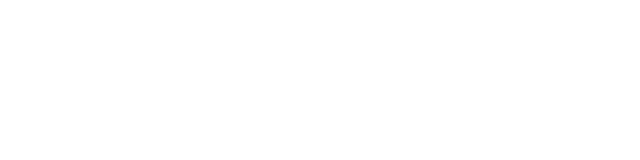
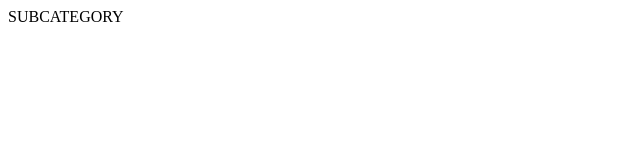
Before and after one commit to danielclaytonborgtx/bebidasGarcia, a React (Vite) app: page /SubCategory in a window 1280 px wide. Before the commit this address had no page. Shown: the top 160 px of the page, without its empty margins (0-640 px from the left). Built offline with nearby package versions, Linux system fonts and the light colour scheme.

Commit message:
create route SubCategory

```diff
--- /dev/null
+++ b/src/pages/SubCategory/index.tsx
@@ -0,0 +1,3 @@
+export function SubCategory() {
+  return <span>SUBCATEGORY</span>;
+}
--- a/src/routes/index.tsx
+++ b/src/routes/index.tsx
@@ -1,12 +1,15 @@
 import { Routes, Route } from "react-router-dom";
 import { Home } from "../pages/Home";
 import { Category } from "../pages/Category";
+import { SubCategory } from "../pages/SubCategory";
 import { Products } from "../pages/Products";
+
 export function Router() {
   return (
     <Routes>
       <Route path="/" element={<Home />} />
       <Route path="/Category" element={<Category />} />
+      <Route path="/SubCategory" element={<SubCategory />} />
       <Route path="/Products" element={<Products />} />
     </Routes>
   );
```
